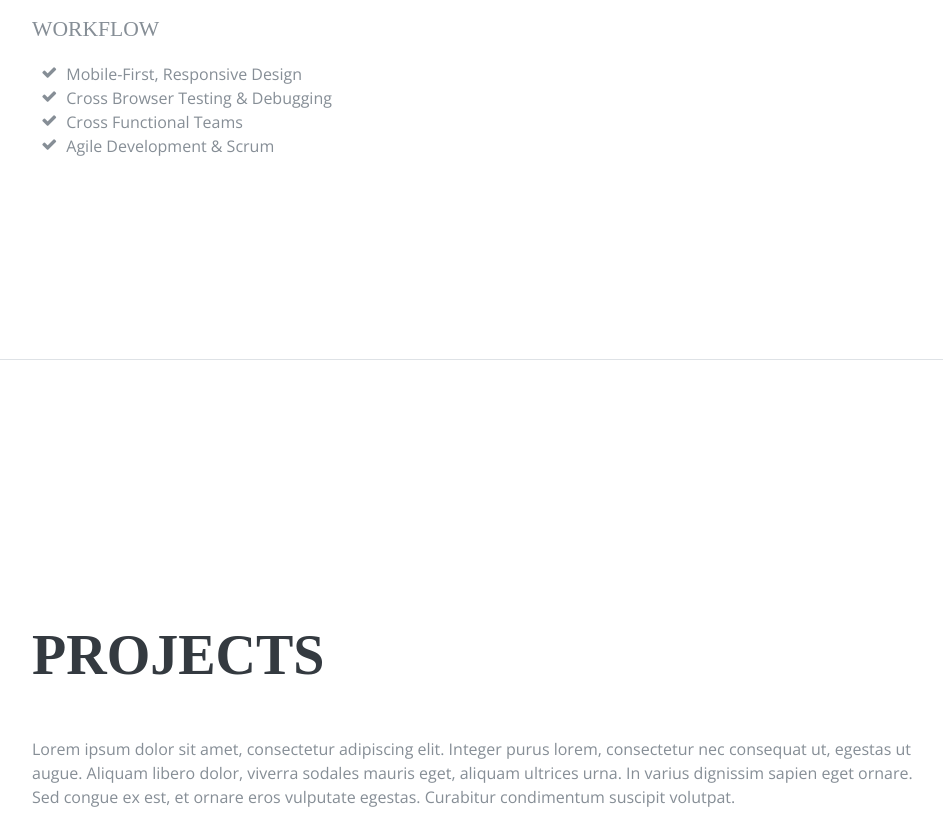
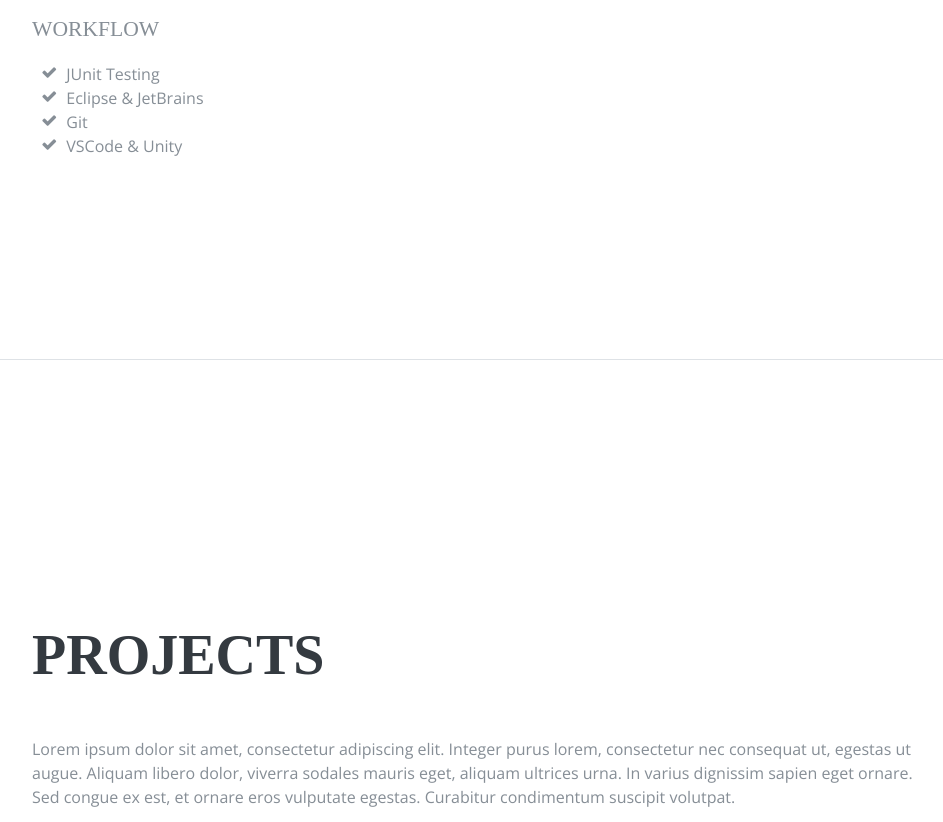
Before and after one commit to krishnaink/krishnaink.github.io, a plain HTML site: page index.html in a window 1280 px wide. Shown: the part 3002-3824 px from the top of the page, without its empty margins (288-1231 px from the left). Drawn offline with nearby package versions, Linux system fonts and the light colour scheme; a web font is replaced by a local one.

Commit message:
Update skills

```diff
--- a/index.html
+++ b/index.html
@@ -204,7 +204,7 @@
               <i class="devicons devicons-python"></i>
             </li>
             <li class="list-inline-item">
-              <i class="devicons devicons-c-line"></i>
+              <i class="devicon-c-plain"></i>
             </li>
           </ul>
 
@@ -212,16 +212,16 @@
           <ul class="fa-ul mb-0">
             <li>
               <i class="fa-li fa fa-check"></i>
-              Mobile-First, Responsive Design</li>
+              JUnit Testing</li>
             <li>
               <i class="fa-li fa fa-check"></i>
-              Cross Browser Testing &amp; Debugging</li>
+              Eclipse &amp; JetBrains</li>
             <li>
               <i class="fa-li fa fa-check"></i>
-              Cross Functional Teams</li>
+              Git</li>
             <li>
               <i class="fa-li fa fa-check"></i>
-              Agile Development &amp; Scrum</li>
+              VSCode &amp; Unity</li>
           </ul>
         </div>
       </section>
```
